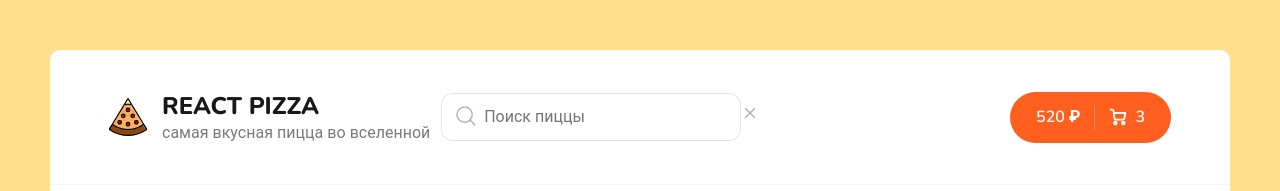
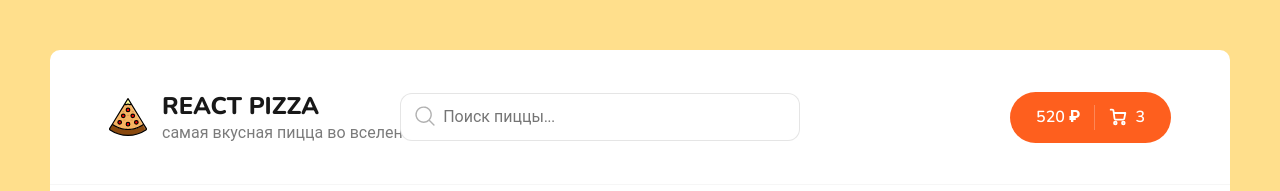
Before and after one commit to RomanKVLK/react-pizza, a React (Create React App) app: page /cart in a window 1280 px wide. Shown: the top 191 px of the page. Built offline with nearby package versions, Linux system fonts and the light colour scheme; the HTML template or start-up script is replaced by a standard one.

Commit message:
Search fix

```diff
--- a/src/App.js
+++ b/src/App.js
@@ -9,7 +9,6 @@ import NotFound from './pages/NotFound';
 
 function App() {
   const [searchValue, setSearchValue] = React.useState('');
-  console.log(searchValue);
 
   return (
     <div className="wrapper">
--- a/src/components/Search/Search.module.scss
+++ b/src/components/Search/Search.module.scss
@@ -10,12 +10,11 @@
     border-radius: 12px;
     font-size: 16px;
     padding-left: 42px;
-    width: 300px;
-    transition: all 0.15s ease-in-out;
+    width: 400px;
+
 
     &:focus {
         border: 1px solid rgba(0, 0, 0, 0.2);
-        width: 400px;
     }
 }
 
@@ -29,9 +28,16 @@
 }
 
 .clearIcon {
-    width: 18px;
-    height: 18px;
+    position: absolute;
+    width: 24px;
+    height: 24px;
     opacity: 0.3;
-    right: 0;
+    right: 12px;
+    top: 12px;
+    cursor: pointer;
+
+    &:hover {
+        opacity: 0.8;
+    }
 
 }
--- a/src/components/Search/index.jsx
+++ b/src/components/Search/index.jsx
@@ -14,9 +14,13 @@ export const Search = ({ searchValue, setSearchValue }) => {
         value={searchValue}
         onChange={(event) => setSearchValue(event.target.value)}
         className={styles.input}
-        placeholder="Поиск пиццы"
+        placeholder="Поиск пиццы..."
       />
+      {searchValue && (
         <svg
+          onClick={() => {
+            setSearchValue('');
+          }}
           className={styles.clearIcon}
           version="1.1"
           viewBox="0 0 24 24"
@@ -27,6 +31,7 @@ export const Search = ({ searchValue, setSearchValue }) => {
             <path d="M5.3,18.7C5.5,18.9,5.7,19,6,19s0.5-0.1,0.7-0.3l5.3-5.3l5.3,5.3c0.2,0.2,0.5,0.3,0.7,0.3s0.5-0.1,0.7-0.3   c0.4-0.4,0.4-1,0-1.4L13.4,12l5.3-5.3c0.4-0.4,0.4-1,0-1.4s-1-0.4-1.4,0L12,10.6L6.7,5.3c-0.4-0.4-1-0.4-1.4,0s-0.4,1,0,1.4   l5.3,5.3l-5.3,5.3C4.9,17.7,4.9,18.3,5.3,18.7z" />
           </g>
         </svg>
+      )}
     </div>
   );
 };
```
Lines whose indentation alone changed are shown as unchanged.
